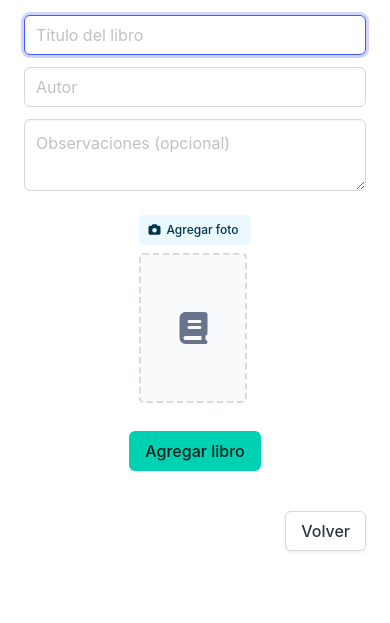
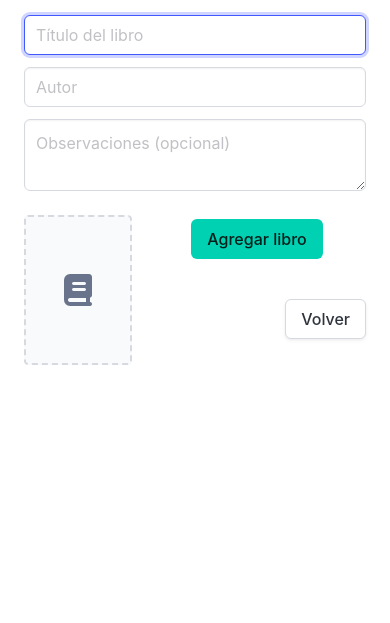
Before and after one commit to facundoolano/giralibros, a Django app: page /my/offered/ in a window 390 px wide. Shown: the part 224-847 px from the top of the page. After the commit the page ends 589 px from the top, so only its background shows below. Run offline with Django 4.2, Linux system fonts and the light colour scheme; a user stored in the database is signed in; data comes from the database, SQL or seed files in the repository; parts of the project's set-up code (start-up, migrations or seed data) failed here and were passed over; some libraries are stand-ins or nearby versions.

Commit message:
first stab at rearranging buttons

```diff
--- a/books/templates/my_offered_books.html
+++ b/books/templates/my_offered_books.html
@@ -13,7 +13,7 @@
       white-space: nowrap;
     }
     .books-table td:last-child {
-      width: 340px;
+      width: 100px;
       white-space: nowrap;
     }
   }
@@ -43,8 +43,21 @@
     }
 
     #book-form .columns .column.is-narrow {
-      display: flex;
-      justify-content: center;
+      display: block;
+      float: left;
+      width: 120px;
+      margin-right: 1rem;
+      margin-bottom: 1rem;
+    }
+
+    #book-operations .buttons {
+      flex-direction: column;
+    }
+
+    #book-operations .buttons .button {
+      width: 100%;
+      margin-bottom: 0.5rem;
+      margin-right: 0;
     }
   }
 
@@ -90,23 +103,54 @@
                 <p class="help is-danger">{{ form.notes.errors.0 }}</p>
               {% endif %}
             </div>
-          </div>
 
-          {# Right column: Photo upload #}
-          <div class="column is-narrow">
-            <div class="is-flex is-flex-direction-column" style="gap: 0.5rem;">
-              <div>
-                <input type="file" name="cover_image" id="js-cover-image-input" accept="image/*" style="display: none;">
-                <button type="button" class="button is-info is-small is-light" id="js-photo-upload-btn">
+            {% if editing_book_id %}
+            <div class="field" id="book-operations">
+              <div class="buttons">
+                <button type="button" class="button is-small is-info is-light" id="js-photo-upload-btn-ops">
                   <span class="icon is-small">
                     <i class="fas fa-camera"></i>
                   </span>
-                  <span id="photo-upload-text">{% if form.instance.cover_image %}Cambiar foto{% else %}Agregar foto{% endif %}</span>
+                  <span>{% if form.instance.cover_image %}Cambiar foto{% else %}Agregar foto{% endif %}</span>
                 </button>
+                <button type="button" class="button is-small is-danger is-light js-delete-book-btn" data-delete-url="{% url 'delete_offered_book' editing_book_id %}">
+                  <span class="icon is-small">
+                    <i class="fas fa-trash"></i>
+                  </span>
+                  <span>Borrar</span>
+                </button>
+                {% if form.instance.is_reserved %}
+                <button type="button" class="button is-small is-light js-reserve-book-btn" data-reserve-url="{% url 'reserve_offered_book' editing_book_id %}">
+                  <span class="icon is-small">
+                    <i class="fa fa-play"></i>
+                  </span>
+                  <span>Desreservar</span>
+                </button>
+                {% else %}
+                <button type="button" class="button is-small is-light js-reserve-book-btn" data-reserve-url="{% url 'reserve_offered_book' editing_book_id %}">
+                  <span class="icon is-small">
+                    <i class="fa fa-pause"></i>
+                  </span>
+                  <span>Reservar</span>
+                </button>
+                {% endif %}
+                <button type="button" class="button is-small is-success is-light js-mark-exchanged-btn" data-trade-url="{% url 'trade_offered_book' editing_book_id %}">
+                  <span class="icon is-small">
+                    <i class="fas fa-check"></i>
+                  </span>
+                  <span>Cambiado</span>
+                </button>
+              </div>
+            </div>
+            {% endif %}
+          </div>
+
+          {# Right column: Photo preview #}
+          <div class="column is-narrow">
+            <input type="file" name="cover_image" id="js-cover-image-input" accept="image/*" style="display: none;">
             {% if form.cover_image.errors %}
               <p class="help is-danger">{{ form.cover_image.errors.0 }}</p>
             {% endif %}
-              </div>
             <div id="photo-preview-container" class="is-flex is-align-items-center book-cover-container">
               {% if form.instance.cover_image %}
                 <img src="{{ form.instance.cover_image.url }}" alt="Cover" class="book-cover-image" id="photo-preview">
@@ -117,7 +161,6 @@
                   </span>
                 </div>
               {% endif %}
-              </div>
             </div>
           </div>
         </div>
@@ -136,45 +179,18 @@
     {% if offered_books %}
       <div class="box box-mobile-flat">
         <div class="table-container">
-          <table class="table is-fullwidth is-hoverable books-table">
+          <table class="table is-fullwidth books-table">
             <tbody>
               {% for book in offered_books %}
                 <tr id="book-row-{{ book.id }}" data-edit-url="{% url 'edit_offered_book' book.id %}">
                   <td><strong>{{ book.title }}</strong>, {{ book.author }}</td>
                   <td class="has-text-right">
-                    <div class="buttons is-right">
-                      <a href="{% url 'edit_offered_book' book.id %}" class="button is-small is-info is-light" title="Editar">
+                    <a href="{% url 'edit_offered_book' book.id %}" class="button is-small is-white">
                       <span class="icon is-small">
                         <i class="fas fa-edit"></i>
                       </span>
+                      <span>Editar</span>
                     </a>
-                      <button type="button" class="button is-small is-danger is-light js-delete-book-btn" data-delete-url="{% url 'delete_offered_book' book.id %}" title="Borrar">
-                        <span class="icon is-small">
-                          <i class="fas fa-trash"></i>
-                        </span>
-                      </button>
-                      {% if book.is_reserved %}
-                      <button type="button" class="button is-small is-light js-reserve-book-btn" data-reserve-url="{% url 'reserve_offered_book' book.id %}">
-                        <span>Desreservar</span>
-                        <span class="icon is-small">
-                          <i class="fa fa-play"></i>
-                        </span>
-                      </button>
-                      {% else %}
-                      <button type="button" class="button is-small is-light js-reserve-book-btn" data-reserve-url="{% url 'reserve_offered_book' book.id %}">
-                        <span>Reservar</span>
-                        <span class="icon is-small">
-                          <i class="fa fa-pause"></i>
-                        </span>
-                      </button>
-                      {% endif %}
-                      <button type="button" class="button is-small is-success is-light js-mark-exchanged-btn" data-trade-url="{% url 'trade_offered_book' book.id %}">
-                        <span>Cambiado</span>
-                        <span class="icon is-small">
-                          <i class="fas fa-check"></i>
-                        </span>
-                      </button>
-                    </div>
                   </td>
                 </tr>
               {% endfor %}
@@ -208,10 +224,13 @@ document.addEventListener('DOMContentLoaded', () => {
     });
   });
 
-  // Photo upload: trigger file input
-  document.getElementById('js-photo-upload-btn').addEventListener('click', () => {
+  // Photo upload: trigger file input from operations button (if it exists)
+  const photoUploadBtnOps = document.getElementById('js-photo-upload-btn-ops');
+  if (photoUploadBtnOps) {
+    photoUploadBtnOps.addEventListener('click', () => {
       document.getElementById('js-cover-image-input').click();
     });
+  }
 
   // Photo upload: show preview
   document.getElementById('js-cover-image-input').addEventListener('change', (e) => {
@@ -222,7 +241,15 @@ document.addEventListener('DOMContentLoaded', () => {
     reader.onload = (event) => {
       document.getElementById('photo-preview-container').innerHTML =
         `<img src="${event.target.result}" alt="Preview" class="book-cover-image">`;
-      document.getElementById('photo-upload-text').textContent = 'Cambiar foto';
+
+      // Update button text in operations if it exists
+      const photoUploadBtnOps = document.getElementById('js-photo-upload-btn-ops');
+      if (photoUploadBtnOps) {
+        const textSpan = photoUploadBtnOps.querySelector('span:not(.icon)');
+        if (textSpan) {
+          textSpan.textContent = 'Cambiar foto';
+        }
+      }
     };
     reader.readAsDataURL(file);
   });
```
Lines whose indentation alone changed are shown as unchanged.
